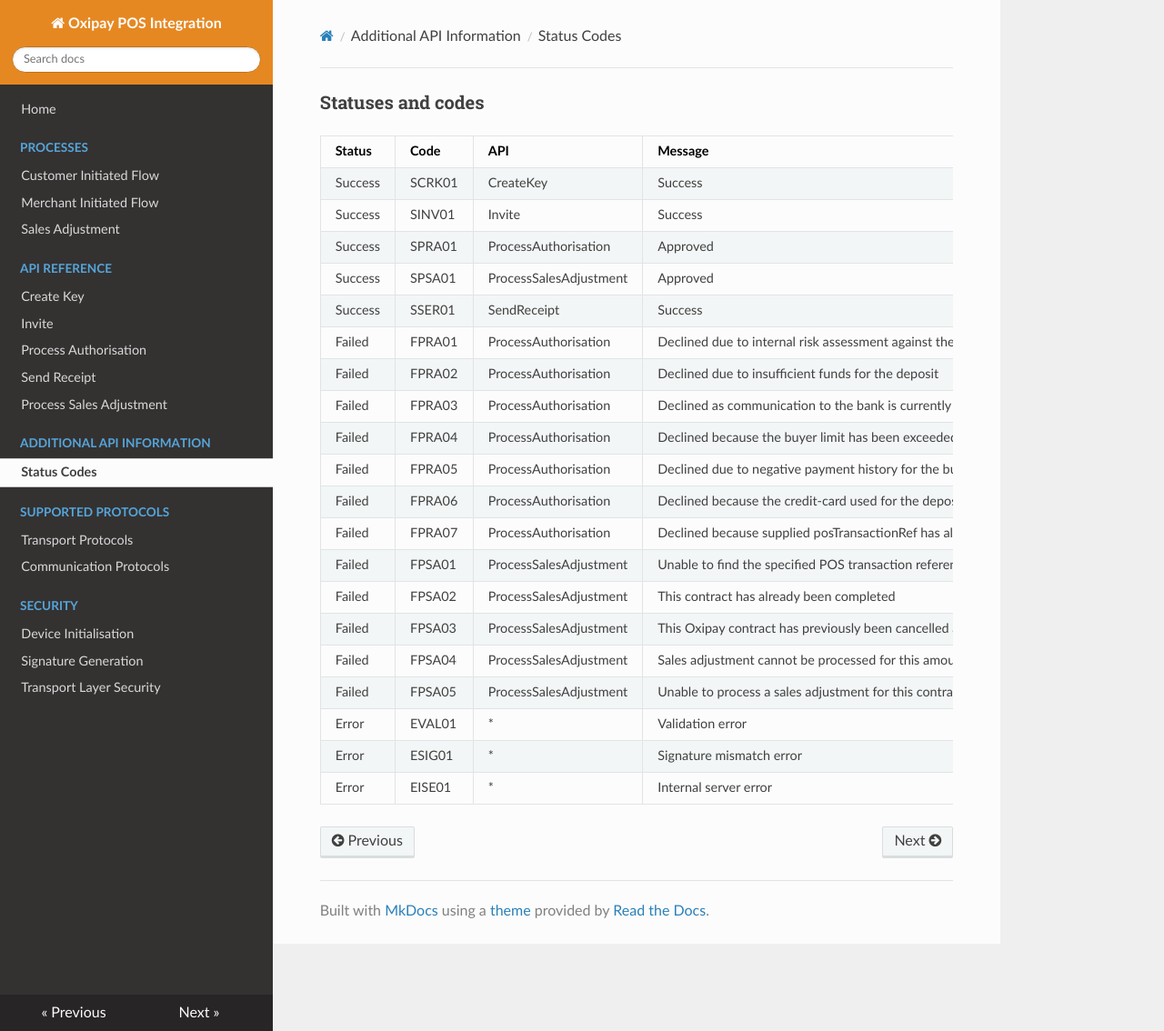
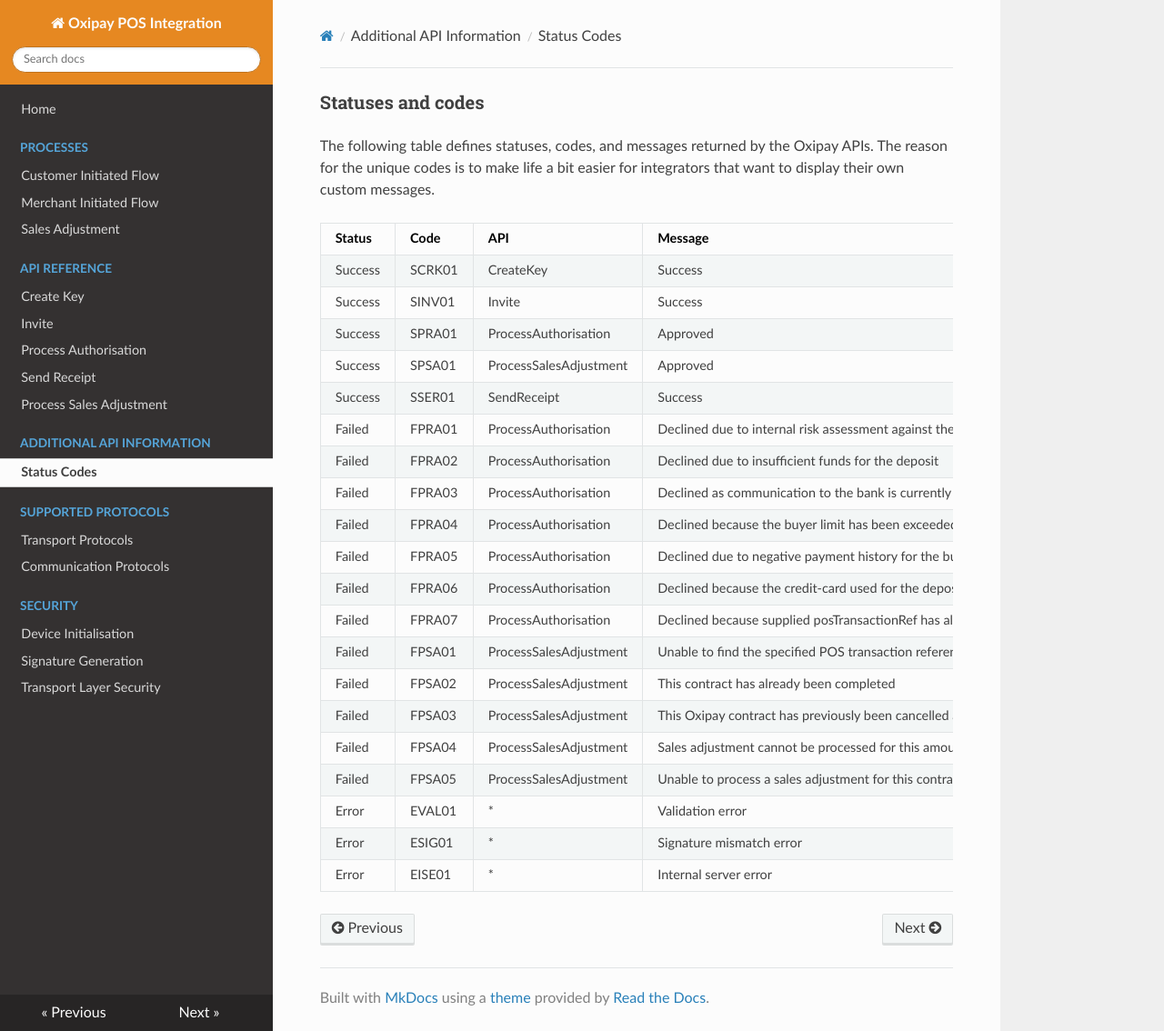
Before and after one commit to oxipay/posdocs, an MkDocs documentation site: the page built from docs/api_information/status_codes.md, in a window 1280 px wide and 1134 px high. Shown: the whole window at 91% size. Built offline with MkDocs 1.6.1, drawn with Linux system fonts in a browser that asks for light colours; nearby versions of some CDN libraries; old or Windows-style settings are respelled for this version of MkDocs.

Commit message:
added into bit to status codes

```diff
--- a/docs/api_information/status_codes.md
+++ b/docs/api_information/status_codes.md
@@ -1,4 +1,6 @@
 <h3>Statuses and codes</h3>
+
+The following table defines statuses, codes, and messages returned by the Oxipay APIs. The reason for the unique codes is to make life a bit easier for integrators that want to display their own custom messages.
 
 Status | Code | API | Message
 ----------|----------|----------|----------
```
